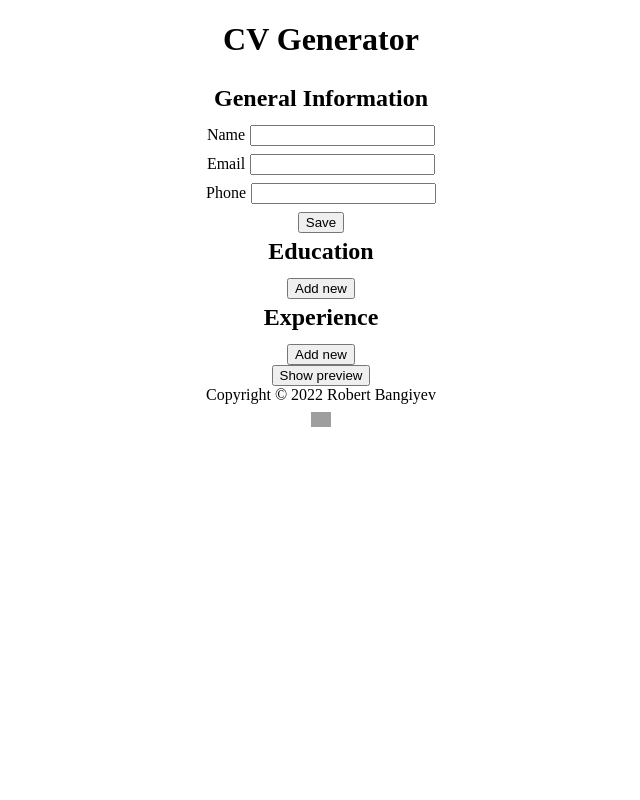
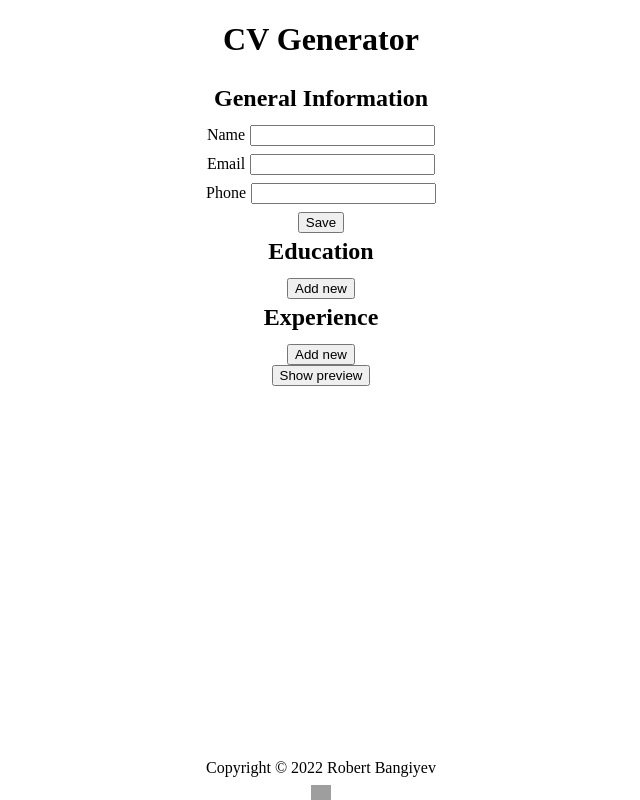
Before and after one commit to RobertBangiyev/cv-generator, a React (Create React App) app: page / in a window 1280 px wide. Shown: the whole page, without its empty margins (319-959 px from the left). Built offline with nearby package versions, Linux system fonts and the light colour scheme; grey boxes are pictures that could not be loaded.

Commit message:
fixed button position

```diff
--- a/src/styles/App.css
+++ b/src/styles/App.css
@@ -47,6 +47,12 @@ body {
   margin: 0;
 }
 
+.App {
+  display: flex;
+  flex-direction: column;
+  justify-content: space-between;
+}
+
 .content {
   display: flex;
   flex-direction: column;
```
